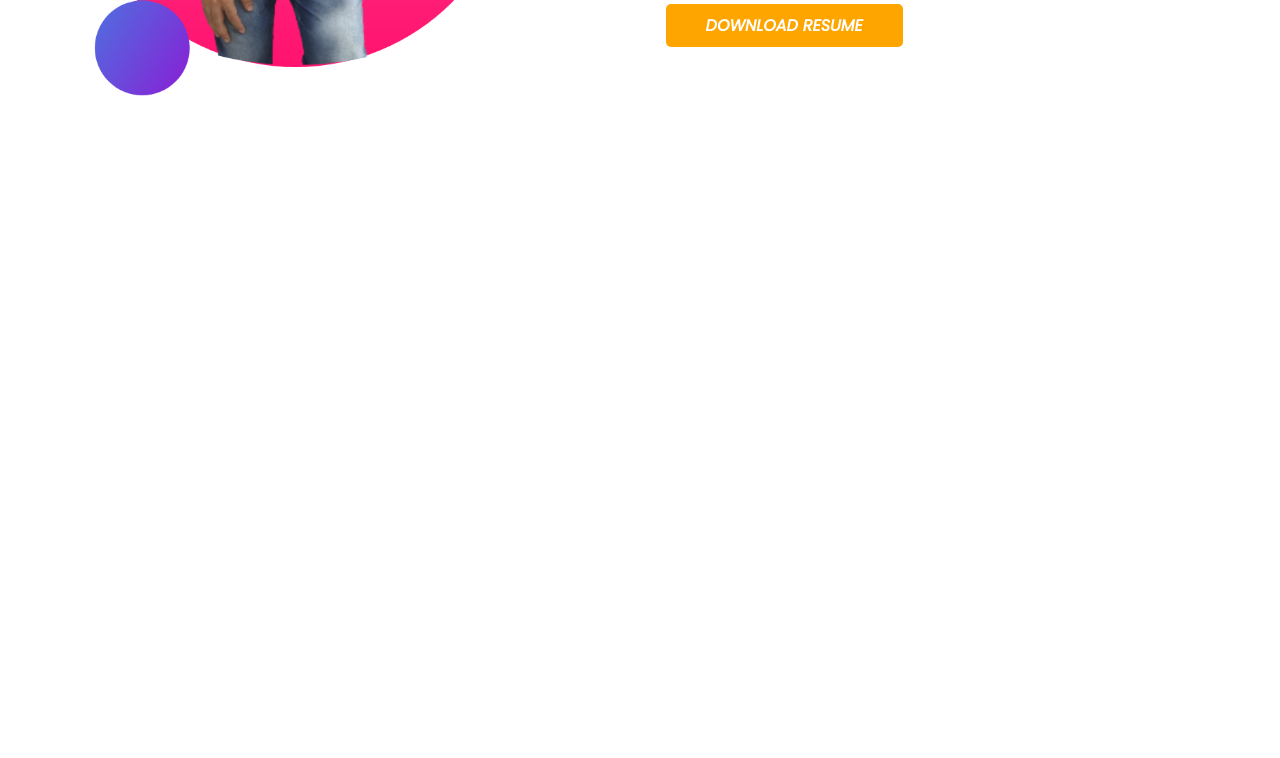
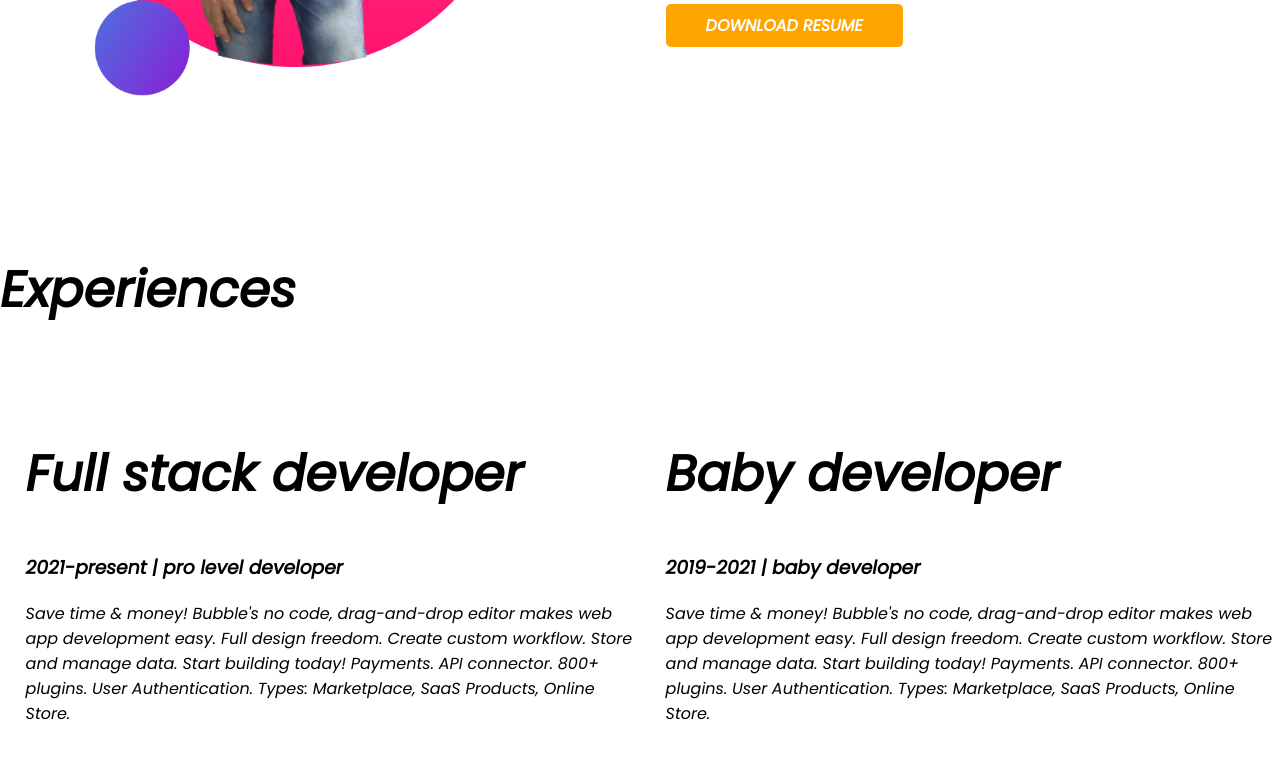
Before and after one commit to Shagor10/developer-portfolio2, a plain HTML site: page index.html in a window 1280 px wide. Shown: the part 1072-1830 px from the top of the page. Before the commit the page ends 1325 px from the top, so only its background shows below. Drawn offline with Linux system fonts and the light colour scheme.

Commit message:
3rd commit

```diff
--- a/index.html
+++ b/index.html
@@ -13,7 +13,7 @@
 </head>
 
 <body>
-    <section class="top-banner">
+    <section class="top-banner flexible-corner">
         <div class="half-width">
             <h1>Welcome to</h1>
             <h1><span class="orange-color">Shahariare Shagor</span> World</h1>
@@ -28,7 +28,7 @@
             <img src="images/shagor-bg.png" alt="ops!">
         </div>
     </section>
-    <section class="dream-big">
+    <section class="dream-big flexible-corner">
         <div class="half-width">
             <img src="images/Shagor-bg2.png" alt="chill">
         </div>
@@ -49,6 +49,29 @@
             <a class="Link-Button" target="_blank" href="">DOWNLOAD RESUME</a>
         </div>
     </section>
+
+    <section>
+        <h1>Experiences</h1>
+        <div class="flexible-corner">
+            <div class="half-width">
+                <h1>Full stack developer</h1>
+                <h3>2021-present | pro level developer</h3>
+                <p>Save time & money! Bubble's no code, drag-and-drop editor makes web app development easy. Full design
+                    freedom. Create custom workflow. Store and manage data. Start building today! Payments. API
+                    connector.
+                    800+ plugins. User Authentication. Types: Marketplace, SaaS Products, Online Store.</p>
+            </div>
+            <div class="half-width">
+                <h1>Baby developer</h1>
+                <h3>2019-2021 | baby developer</h3>
+                <p>Save time & money! Bubble's no code, drag-and-drop editor makes web app development easy. Full design
+                    freedom. Create custom workflow. Store and manage data. Start building today! Payments. API
+                    connector.
+                    800+ plugins. User Authentication. Types: Marketplace, SaaS Products, Online Store.
+                </p>
+            </div>
+        </div>
+    </section>
 </body>
 
 </html>
--- a/style.css
+++ b/style.css
@@ -8,7 +8,7 @@ body{
 .orange-color{
     color: orange;
 }
-section{
+.flexible-corner{
     display: flex;
     margin-bottom: 150px;
 }
```
